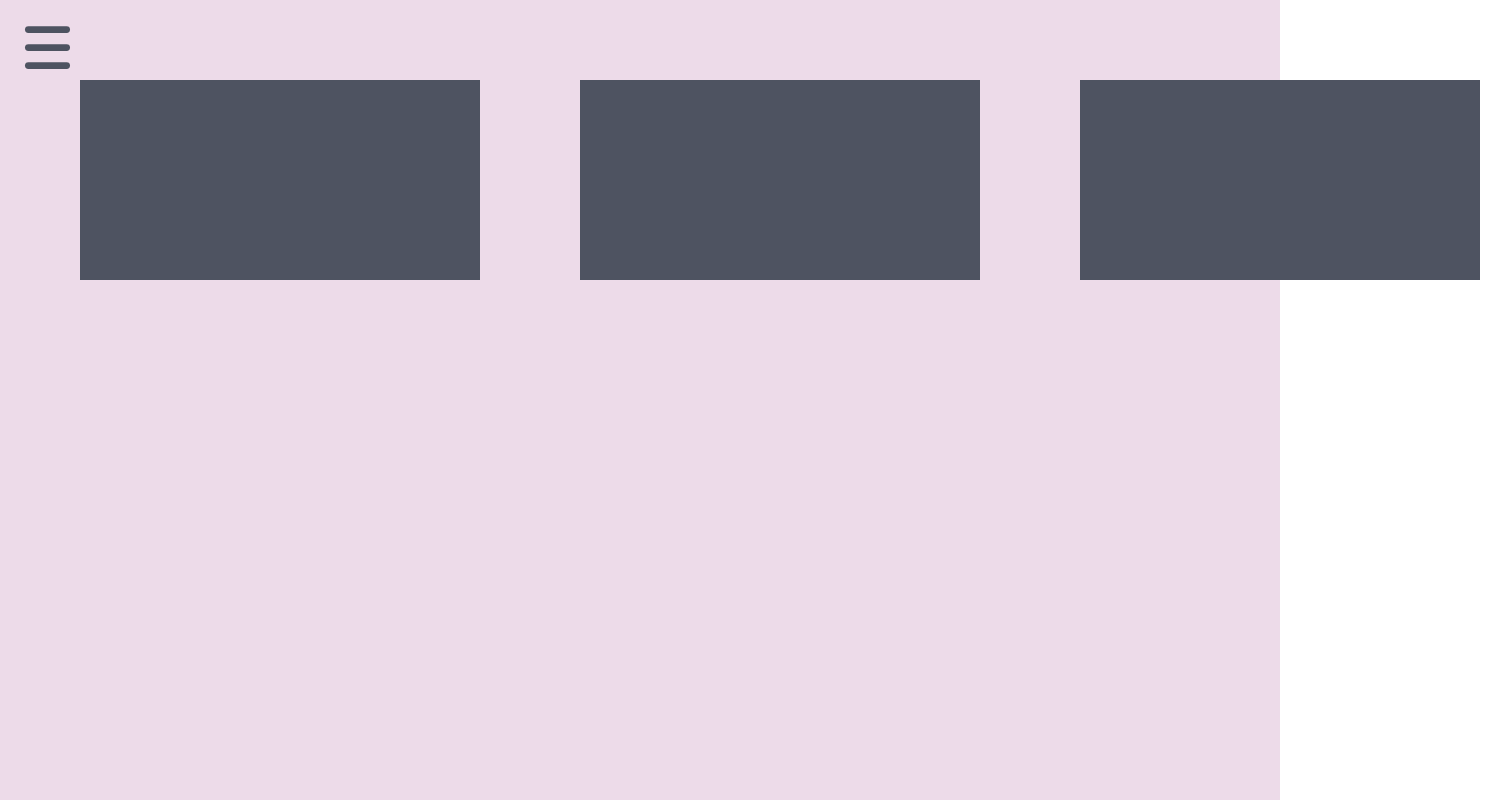
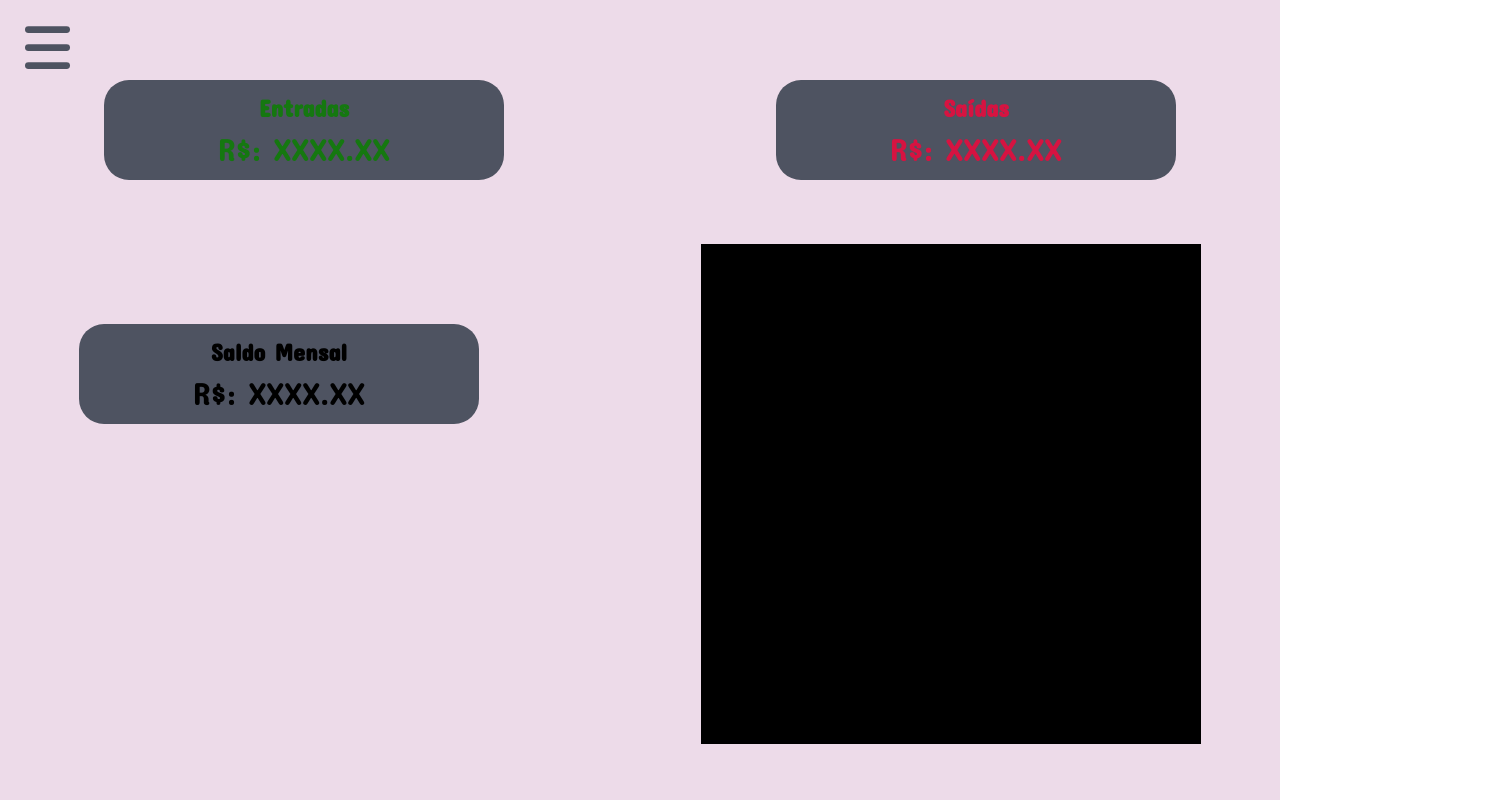
Before and after one commit to thiagoDOTjpeg/gestao-financeira, a React (Create React App) app: page / in a window 1280 px wide. Shown: the top 800 px of the page, 1500 px wide, since content can reach past the window. Built offline with nearby package versions, Linux system fonts and the light colour scheme.

Commit message:
continunando no design

```diff
--- a/src/Components/Dashboard/Dashboard.tsx
+++ b/src/Components/Dashboard/Dashboard.tsx
@@ -4,9 +4,21 @@ import style from "./dashboardStyle.module.scss";
 export const Dashboard: React.FC = () => {
   return (
     <div id={style.chart_container}>
-      <div id={style.graphic_chart}></div>
-      <div id={style.graphic_chart}></div>
-      <div id={style.graphic_chart}></div>
+      <div id={style.graphic_chart} className={style.income}>
+        <h2>Entradas</h2>
+        <p>R$: XXXX.XX</p>
+      </div>
+      <div id={style.graphic_chart} className={style.outcome}>
+        <h2>Saídas</h2>
+        <p>R$: XXXX.XX</p>
+      </div>
+      <div id={style.graphic_chart} className={style.balance}>
+        <h2>Saldo Mensal</h2>
+        <p>R$: XXXX.XX</p>
+      </div>
+
+      <div id={style.chart}></div>
+      <div id={style.chart}></div>
     </div>
   );
 };
--- a/src/Components/Dashboard/dashboardStyle.module.scss
+++ b/src/Components/Dashboard/dashboardStyle.module.scss
@@ -1,13 +1,46 @@
 #chart_container {
   display: flex;
+  justify-content: space-around;
+  flex-wrap: wrap;
+  margin: 0 auto;
+  gap: 4rem;
+
+  max-width: 1800px;
 
   #graphic_chart {
-    margin: 20px;
+    display: flex;
+    justify-content: center;
+    flex-direction: column;
+    gap: 0.5rem;
+
     margin-top: 5rem;
-    margin-left: 5rem;
 
     background-color: #4e5361;
-    height: 200px;
+    height: 100px;
     width: 400px;
+    text-align: center;
+
+    border-radius: 25px;
+
+    p {
+      font-size: 2rem;
+    }
+  }
+
+  #graphic_chart.income {
+    color: #157810;
+  }
+  #graphic_chart.outcome {
+    color: #d61341;
+  }
+  #graphic_chart.balance {
+  }
+
+  #chart {
+    display: flex;
+    flex-wrap: wrap;
+    width: 500px;
+    height: 500px;
+    background-color: black;
   }
 }
--- a/src/Components/Sidebar/sidebarStyle.module.scss
+++ b/src/Components/Sidebar/sidebarStyle.module.scss
@@ -1,57 +1,10 @@
-// #main_container {
-//   display: flex;
-
-//   #container_sidebar {
-//     margin: 0 0 0 -250px;
-//     width: 250px;
-//     height: 100dvh;
-//     background-color: #4e5361;
-
-//     transition: margin 0.5s;
-
-//     #sidebar {
-//       display: flex;
-//       width: 250px;
-//       flex-direction: column;
-//       align-items: center;
-
-//       h1 {
-//         padding-top: 1rem;
-//         color: #eddbe9;
-//       }
-
-//       img {
-//         padding-top: 5rem;
-//         width: 100px;
-//       }
-
-//       ul {
-//         display: flex;
-//         flex-direction: column;
-//         gap: 2rem;
-
-//         padding-top: 5rem;
-//         li {
-//           list-style: none;
-
-//           a {
-//             text-decoration: none;
-//             color: #eddbe9;
-//           }
-//         }
-//       }
-//     }
-//   }
-
-//   #container_sidebar.container_open {
-//     margin: 0;
-//   }
-// }
-
 #sidebar {
   display: flex;
   flex-direction: column;
   gap: 2rem;
+
+  position: sticky;
+  top: 0;
   #sidebar_content.menu_open {
     margin: 0;
   }
```
Also changed, not shown: src/Components/Sidebar/Sidebar.tsx (+0 -14 lines).
